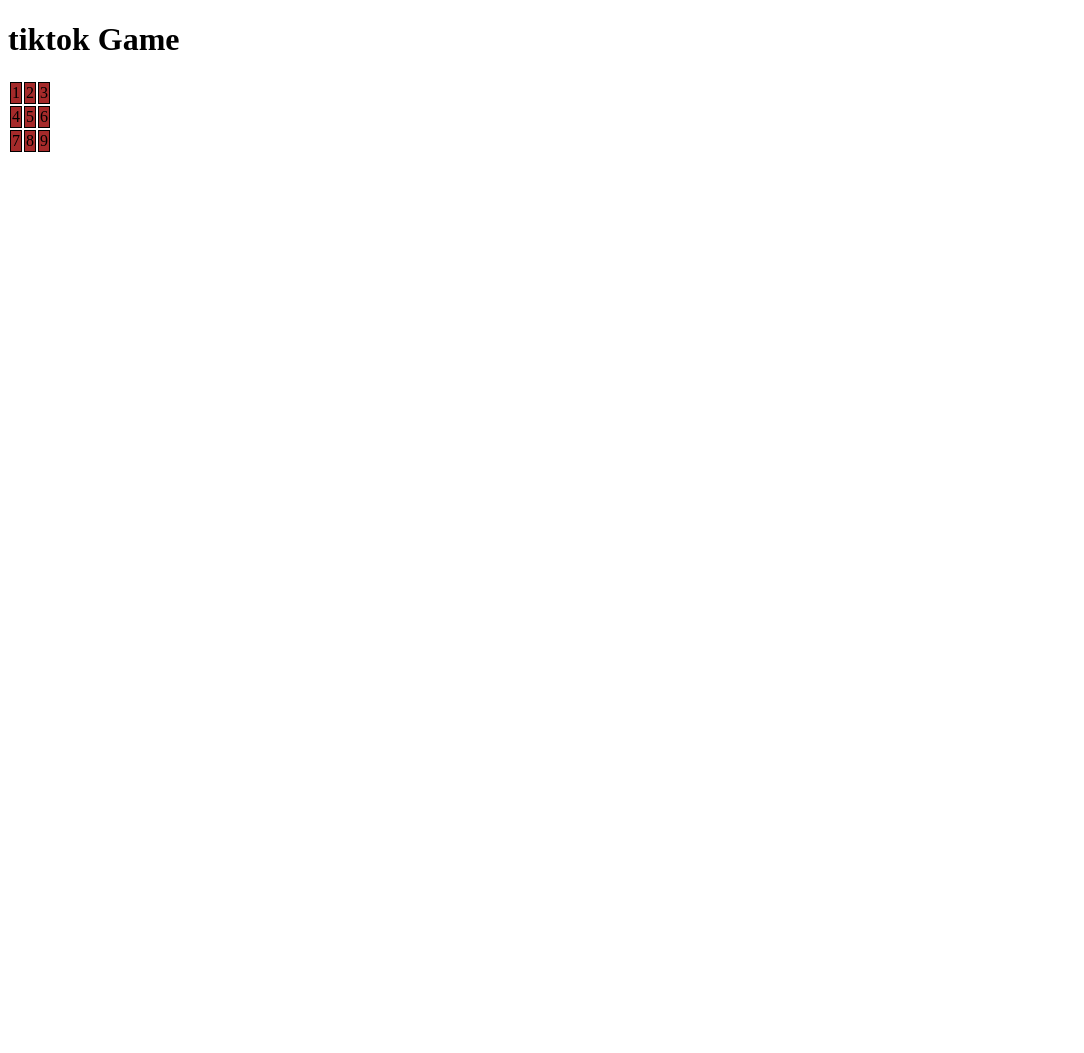
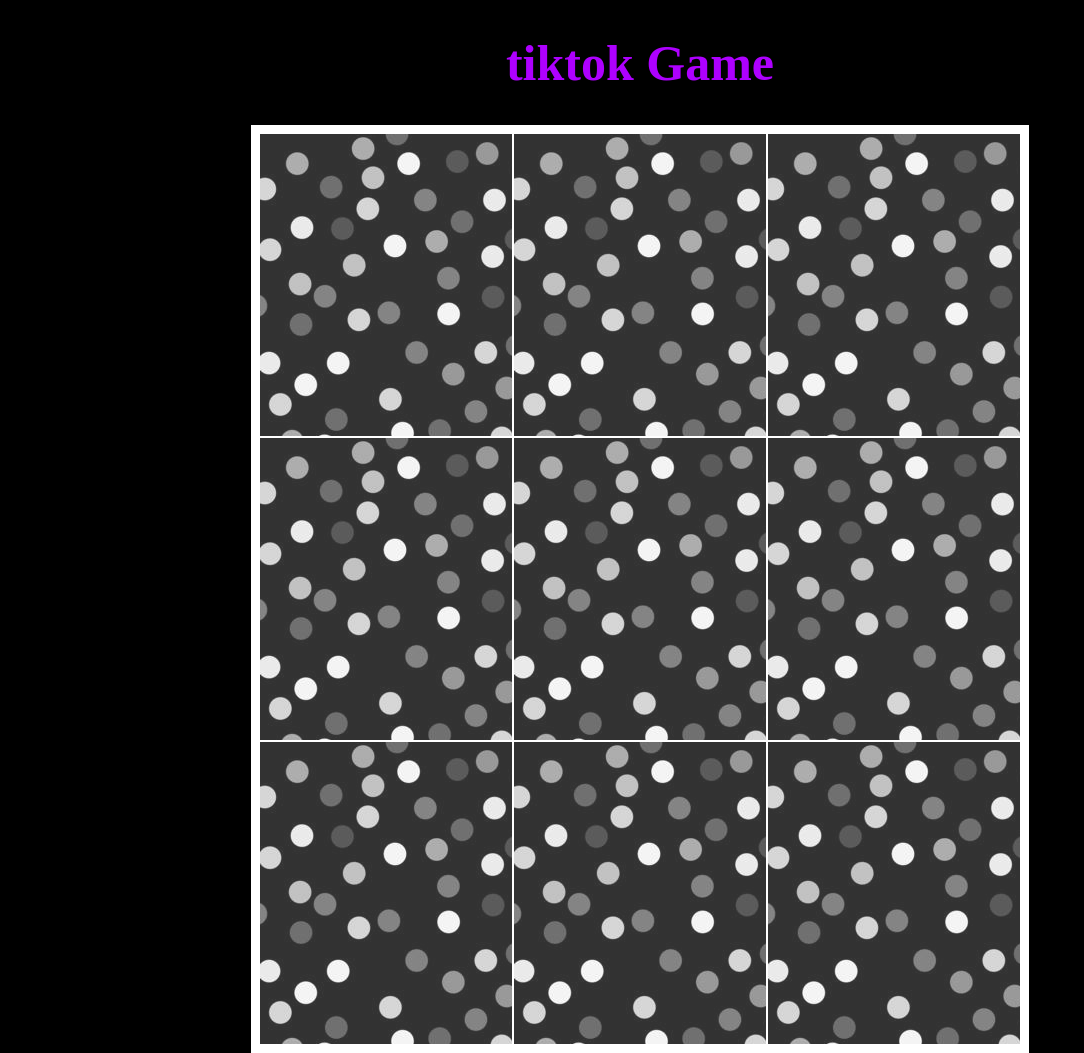
Before and after one commit to khadijaBOUKIR/tiktok-Game, a plain HTML site: page index.html in a window 1280 px wide. Shown: the whole page, without its empty margins (0-1084 px from the left). Before the commit the page ends 800 px from the top, so only its background shows below. Drawn offline with Linux system fonts and the light colour scheme.

Commit message:
finish style

```diff
--- a/index.html
+++ b/index.html
@@ -7,21 +7,21 @@
     </head>
     <body>
         <h1>tiktok Game</h1>
-        <table class="">
-            <tr class="">
-                <td class="">1</td>
-                <td class="">2</td>
-                <td class="">3</td>
+        <table class="myTable">
+            <tr class="container">
+                <td class="content"></td>
+                <td class="content"></td>
+                <td class="content"></td>
             </tr>
-            <tr class="">
-                <td class="">4</td>
-                <td class="">5</td>
-                <td class="">6</td>
+            <tr class="container">
+                <td class="content"></td>
+                <td class="content"></td>
+                <td class="content"></td>
             </tr>
-            <tr class="">
-                <td class="">7</td>
-                <td class="">8</td>
-                <td class="">9</td>
+            <tr class="container">
+                <td class="content"></td>
+                <td class="content"></td>
+                <td class="content"></td>
             </tr>
         </table>
     </body>
--- a/style.css
+++ b/style.css
@@ -1,5 +1,29 @@
+h1{
+    color: rgb(174, 0, 255);
+    font-size: 50px;
+    display: flex;
+    justify-content: center;
+}
+td{
+    width:  250px;
+    height: 300px;
+    background-image: url("fond.jpg");
+    opacity: 0.8;
+}
+.content{
+    font-weight: bold;
+    font-size: 20px;
+}
+.myTable{
+    display: flex;
+    justify-content: center;
+}
 
-td{
-    border:  1px solid black;
-    background-color: brown;
+tbody {
+    background-color: rgb(255, 255, 255);
+    padding: 7px;
+
 }
+body{
+    background-color: black;
+}
```
Also changed, not shown: fond.jpg (added).
